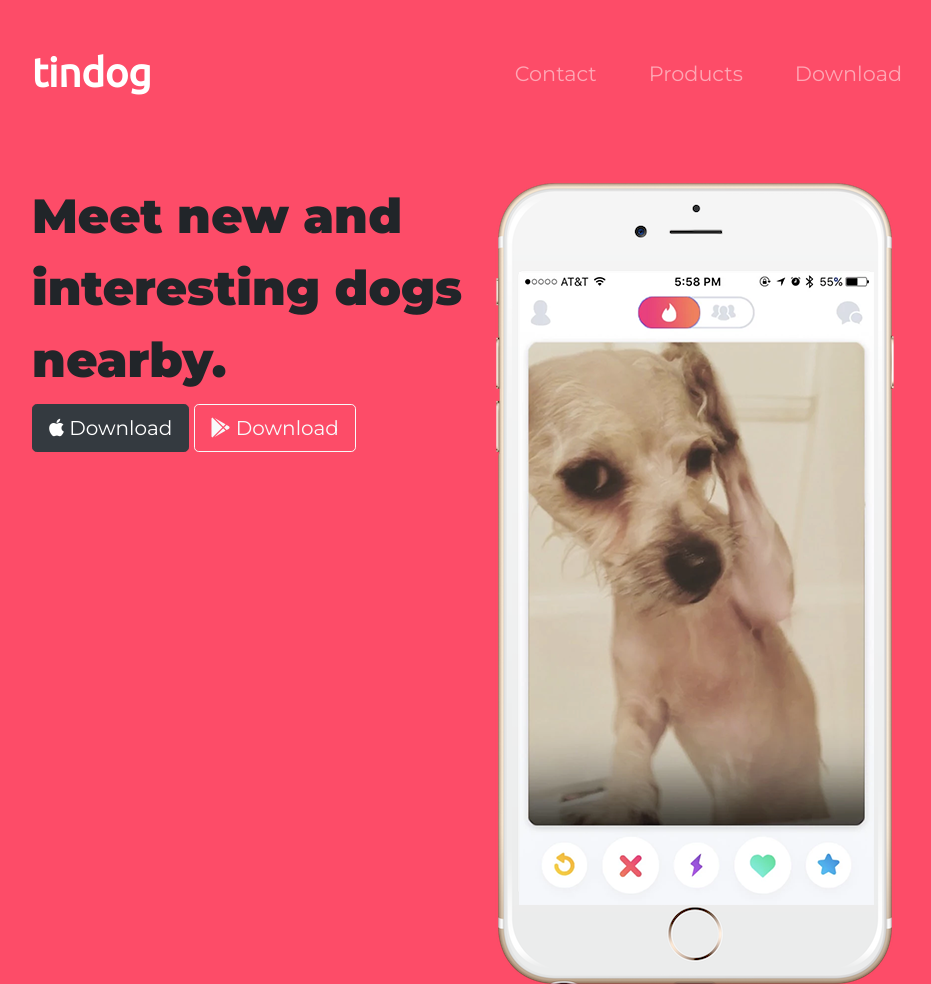
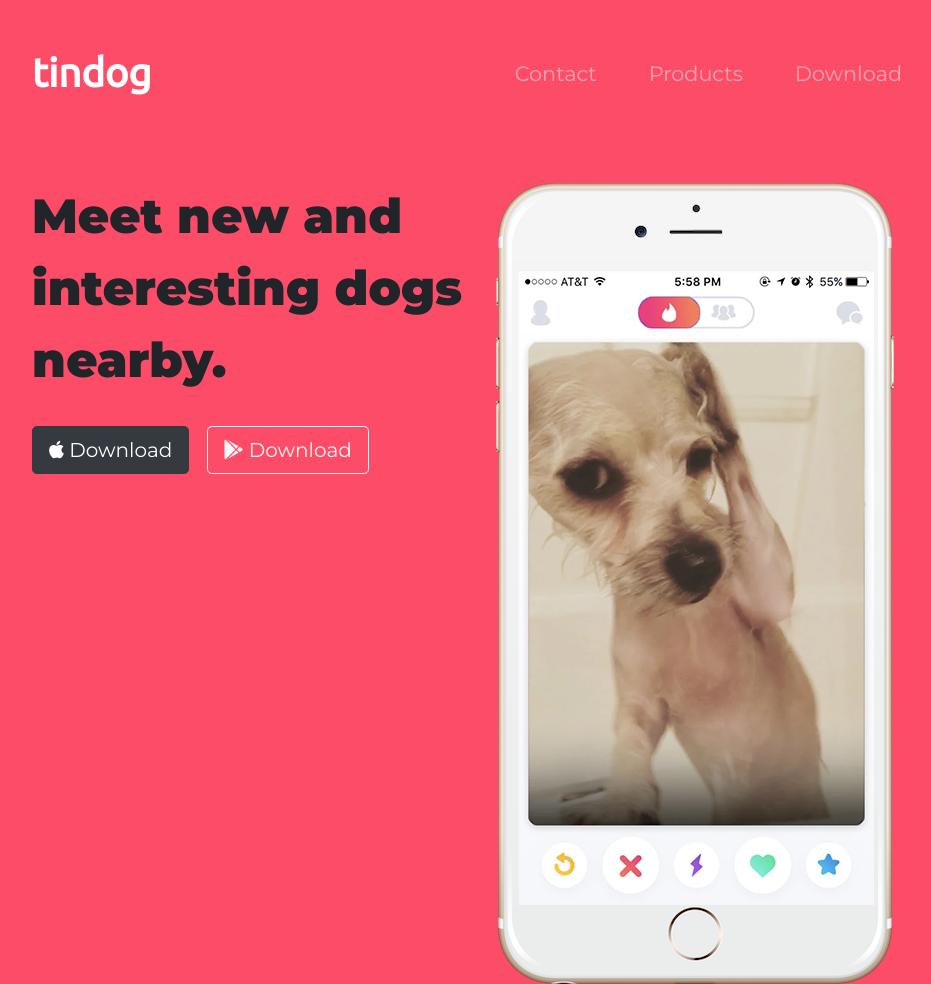
Before and after one commit to victoorraphael/tindog.github-io, a plain HTML site: page index.html in a window 1280 px wide. Shown: the top 984 px of the page, without its empty margins (160-1091 px from the left). Drawn offline with nearby package versions, Linux system fonts and the light colour scheme.

Commit message:
align buttons

```diff
--- a/css/styles.css
+++ b/css/styles.css
@@ -36,3 +36,9 @@ body {
   font-size: 1.3rem;
   padding: 0 18px;
 }
+
+/* Download Buttons */
+
+.download-button{
+  margin: 5% 3% 5% 0;
+}
--- a/index.html
+++ b/index.html
@@ -47,8 +47,8 @@
       <div class="row">
         <div class="col-lg-6">
           <h1 class="custom-h1">Meet new and interesting dogs nearby.</h1>
-          <button class="btn btn-dark btn-lg" type="button"><i class="fab fa-apple"></i> Download</button>
-          <button class="btn btn-outline-light btn-lg" type="button"><i class="fab fa-google-play"></i> Download</button>
+          <button class="btn btn-dark btn-lg download-button" type="button"><i class="fab fa-apple"></i> Download</button>
+          <button class="btn btn-outline-light btn-lg download-button" type="button"><i class="fab fa-google-play"></i> Download</button>
         </div>
         <div class="col-lg-6">
           <img src="images/iphone6.png" alt="iphone-mockup">
```
